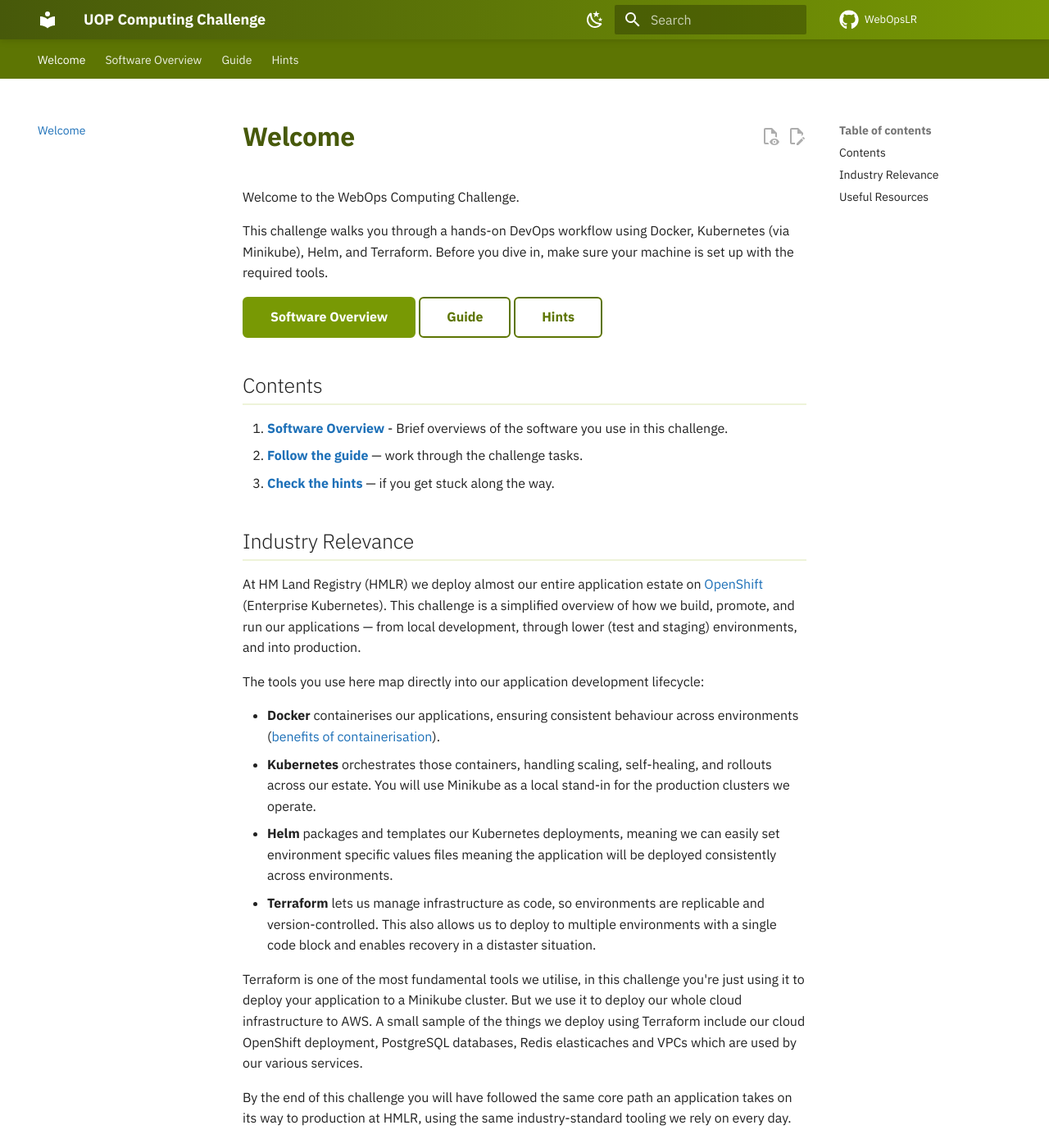
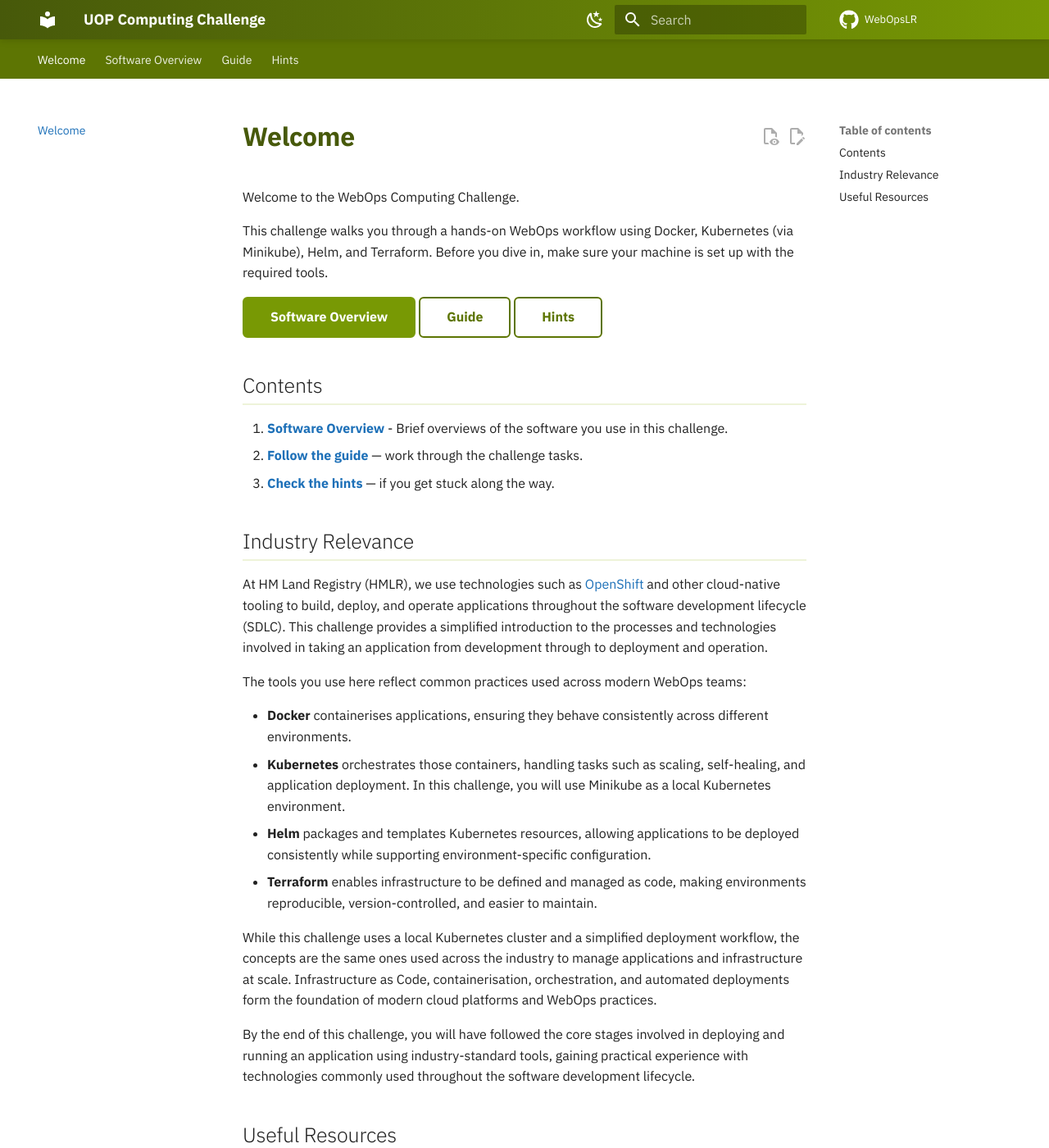
Before and after one commit to WebOpsLR/webopslr.github.io, an MkDocs documentation site: the page built from docs/index.md, in a window 1280 px wide and 1400 px high. Shown: the whole window at 82% size. Built offline with MkDocs 1.6.1 and Material for MkDocs 9.7.7, drawn with Linux system fonts in a browser that asks for light colours; comment, search, counter and statistics services are not loaded; some of the changed text lies outside the part shown.

Commit message:
Update industry relevance section

```diff
--- a/docs/index.md
+++ b/docs/index.md
@@ -2,7 +2,7 @@
 
 Welcome to the WebOps Computing Challenge.
 
-This challenge walks you through a hands-on DevOps workflow using Docker, Kubernetes (via Minikube), Helm, and Terraform. Before you dive in, make sure your machine is set up with the required tools.
+This challenge walks you through a hands-on WebOps workflow using Docker, Kubernetes (via Minikube), Helm, and Terraform. Before you dive in, make sure your machine is set up with the required tools.
 
 [Software Overview](overview.md){ .md-button .md-button--primary } [Guide](guide.md){ .md-button } [Hints](hints.md){ .md-button }
 
@@ -14,22 +14,21 @@ This challenge walks you through a hands-on DevOps workflow using Docker, Kubern
 
 ## Industry Relevance
 
-At HM Land Registry (HMLR) we deploy almost our entire application estate on [OpenShift](https://www.redhat.com/en/technologies/cloud-computing/openshift/container-platform) (Enterprise Kubernetes). This challenge is a simplified overview of how we build, promote, and run our applications — from local development, through lower (test and staging) environments, and into production.
+At HM Land Registry (HMLR), we use technologies such as [OpenShift](https://www.redhat.com/en/technologies/cloud-computing/openshift/container-platform) and other cloud-native tooling to build, deploy, and operate applications throughout the software development lifecycle (SDLC). This challenge provides a simplified introduction to the processes and technologies involved in taking an application from development through to deployment and operation.
 
-The tools you use here map directly into our application development lifecycle:
+The tools you use here reflect common practices used across modern WebOps teams:
 
-- **Docker** containerises our applications, ensuring consistent behaviour across environments ([benefits of containerisation](https://www.ibm.com/think/insights/the-benefits-of-containerization-and-what-it-means-for-you)).
-- **Kubernetes** orchestrates those containers, handling scaling, self-healing, and rollouts across our estate. You will use Minikube as a local stand-in for the production clusters we operate.
-- **Helm** packages and templates our Kubernetes deployments, meaning we can easily set environment specific values files meaning the application will be deployed consistently across environments.
-- **Terraform** lets us manage infrastructure as code, so environments are replicable and version-controlled. This also allows us to deploy to multiple environments with a single code block and enables recovery in a distaster situation.
+- **Docker** containerises applications, ensuring they behave consistently across different environments.
+- **Kubernetes** orchestrates those containers, handling tasks such as scaling, self-healing, and application deployment. In this challenge, you will use Minikube as a local Kubernetes environment.
+- **Helm** packages and templates Kubernetes resources, allowing applications to be deployed consistently while supporting environment-specific configuration.
+- **Terraform** enables infrastructure to be defined and managed as code, making environments reproducible, version-controlled, and easier to maintain.
 
-Terraform is one of the most fundamental tools we utilise, in this challenge you're just using it to deploy your application to a Minikube cluster. But we use it to deploy our whole cloud infrastructure to AWS. A small sample of the things we deploy using Terraform include our cloud OpenShift deployment, PostgreSQL databases, Redis elasticaches and VPCs which are used by our various services.
+While this challenge uses a local Kubernetes cluster and a simplified deployment workflow, the concepts are the same ones used across the industry to manage applications and infrastructure at scale. Infrastructure as Code, containerisation, orchestration, and automated deployments form the foundation of modern cloud platforms and WebOps practices.
 
-By the end of this challenge you will have followed the same core path an application takes on its way to production at HMLR, using the same industry-standard tooling we rely on every day.
-
+By the end of this challenge, you will have followed the core stages involved in deploying and running an application using industry-standard tools, gaining practical experience with technologies commonly used throughout the software development lifecycle.
 ## Useful Resources
 
-Here are some links to resources that will be useful for this challenge and for gaining a wider understanding of DevOps.
+Here are some links to resources that will be useful for this challenge and for gaining a wider understanding of WebOps.
 
 These links are for resources relevant to the challenge:
 
```
